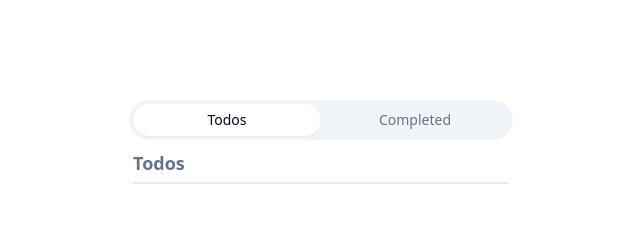
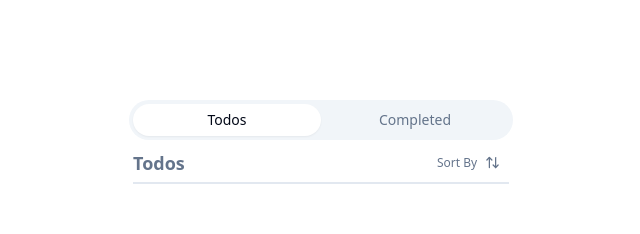
Before and after one commit to abdullahhussein1/soft-steps-todo-app, a React (Vite) app in the folder client/: page / in a window 1280 px wide. Shown: the top 234 px of the page, without its empty margins (319-959 px from the left). Built offline with nearby package versions, Linux system fonts and the light colour scheme; no server answers.

Commit message:
add: Sort by button to sort todos

```diff
--- a/client/src/components/EditTodoDialog.tsx
+++ b/client/src/components/EditTodoDialog.tsx
@@ -171,7 +171,7 @@ const AddTodoDialog = ({
               >
                 Update
               </Button>
-              <Button className="bg-transparent sm:order-1 w-24 hover:bg-slate-100  rounded-full  text-slate-500">
+              <Button className="bg-transparent text-slate-500 sm:order-1 w-24 hover:bg-slate-100 hover:text-slate-700  rounded-full  ">
                 Close
               </Button>
             </div>
--- a/client/src/components/TodoList.tsx
+++ b/client/src/components/TodoList.tsx
@@ -3,11 +3,18 @@ import Todo from "./Todo";
 import axios from "axios";
 
 import { useState } from "react";
-import { Filter } from "lucide-react";
+import { ArrowUpDown } from "lucide-react";
+import { Trash } from "lucide-react";
 
 import { Tabs, TabsContent, TabsList, TabsTrigger } from "@/components/ui/tabs";
 import { Input } from "@/components/ui/input";
 import { Button } from "@/components/ui/button";
+
+import {
+  Popover,
+  PopoverContent,
+  PopoverTrigger,
+} from "@/components/ui/popover";
 
 type TodoType = {
   id: number;
@@ -41,9 +48,41 @@ const TodoList = ({ todos, setTodos, isLoaderVisible }: Props) => {
         </TabsTrigger>
         <TabsContent value="Todos" className="flex flex-col col-span-full">
           <div className="flex flex-col relative h-[440px]">
-            <h1 className="font-bold text-lg h-12 flex items-center border-b-[2px]">
-              Todos
-            </h1>
+            <div className="flex justify-between border-b-[2px] h-12 items-center">
+              <h1 className="font-bold text-lg">Todos</h1>
+              <Popover>
+                <PopoverTrigger asChild className="">
+                  <button className="flex gap-2 w-20 h-7 items-center hover:bg-slate-50 text-slate-500 px-2 rounded-full hover:text-slate-700 transition-all">
+                    <p className="whitespace-nowrap text-xs">Sort By</p>
+                    <ArrowUpDown size={15} />
+                  </button>
+                </PopoverTrigger>
+                <PopoverContent className="flex flex-col w-fit p-2 rounded-xl">
+                  <div className="flex flex-col gap-1 text-sm">
+                    <div>
+                      <button className="flex text-slate-600 w-full hover:text-slate-900 items-center justify-start p-2 gap-2 hover:bg-slate-100/80 rounded-lg">
+                        Date Edited
+                      </button>
+                      <button className="flex text-slate-600 w-full hover:text-slate-900 items-center justify-start p-2 gap-2 hover:bg-slate-100/80 rounded-lg">
+                        Date Created
+                      </button>
+                      <button className="flex text-slate-600 w-full hover:text-slate-900 items-center justify-start p-2 gap-2 hover:bg-slate-100/80 rounded-lg">
+                        Title
+                      </button>
+                    </div>
+                    <div className="border-[1px] rounded-full"></div>
+                    <div className="flex flex-col pt-1 bg-slate-100/80 rounded-xl">
+                      <button className="flex text-slate-600 w-full hover:text-slate-900 items-center justify-start p-2 gap-2  rounded-lg">
+                        Newest First
+                      </button>
+                      <button className="flex text-slate-600 w-full hover:text-slate-900 items-center justify-start p-2 gap-2  rounded-lg">
+                        Oldest First
+                      </button>
+                    </div>
+                  </div>
+                </PopoverContent>
+              </Popover>
+            </div>
             <Oval
               height={30}
               width={30}
@@ -111,8 +150,9 @@ const TodoList = ({ todos, setTodos, isLoaderVisible }: Props) => {
         >
           <div className="flex justify-between border-b-[2px] h-12 items-center">
             <h1 className="font-bold text-lg">Completed</h1>
+
             <button
-              className="hover:bg-red-50 text-slate-500 px-2 rounded-lg hover:text-red-500 transition-colors h-7"
+              className="flex gap-2 w-20 h-7 items-center hover:bg-red-50 text-slate-500 px-2 rounded-full hover:text-red-500 transition-all"
               onClick={() => {
                 {
                   todos
@@ -126,7 +166,8 @@ const TodoList = ({ todos, setTodos, isLoaderVisible }: Props) => {
                 }
               }}
             >
-              clear all
+              <p className="whitespace-nowrap text-xs">Clear All</p>
+              <Trash size={15} />
             </button>
           </div>
           <div className="flex flex-col gap-2 overflow-x-clip overflow-y-auto px-2 ">
```
